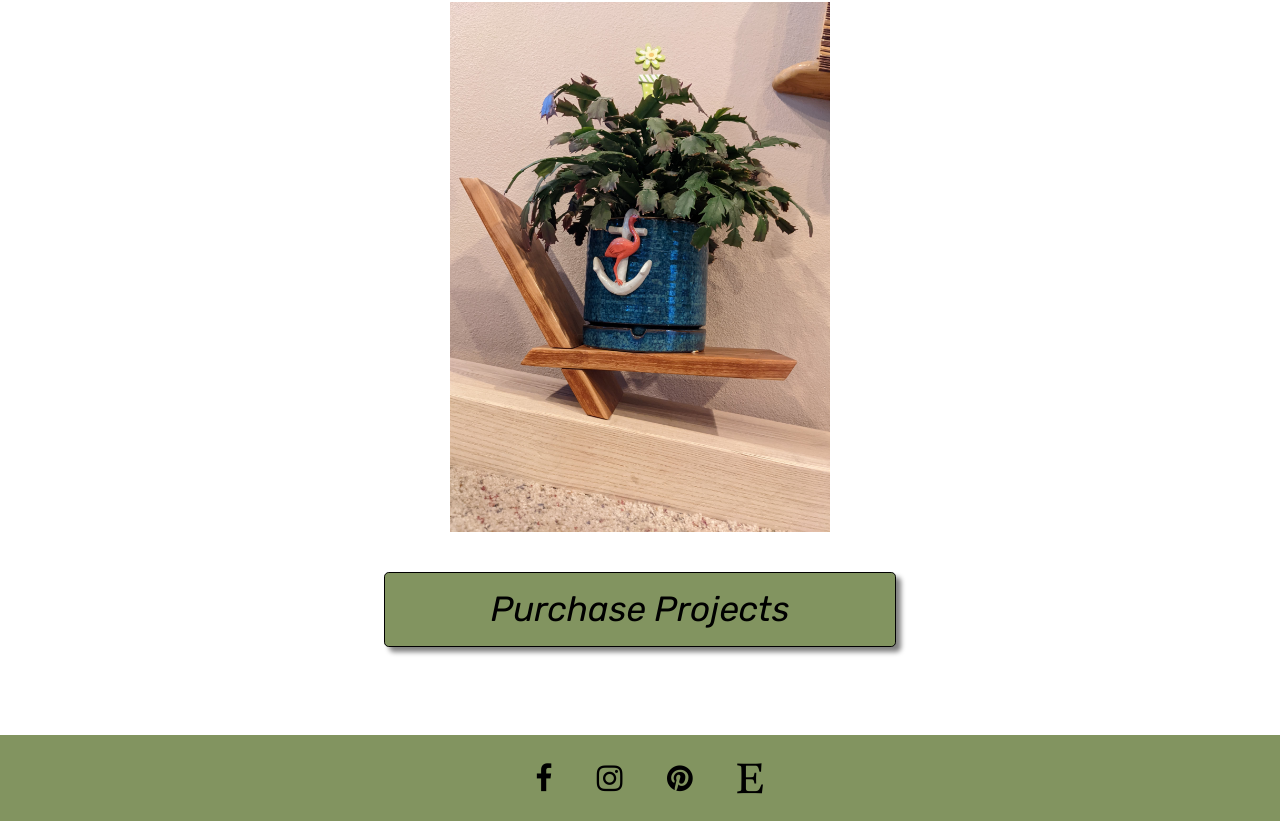
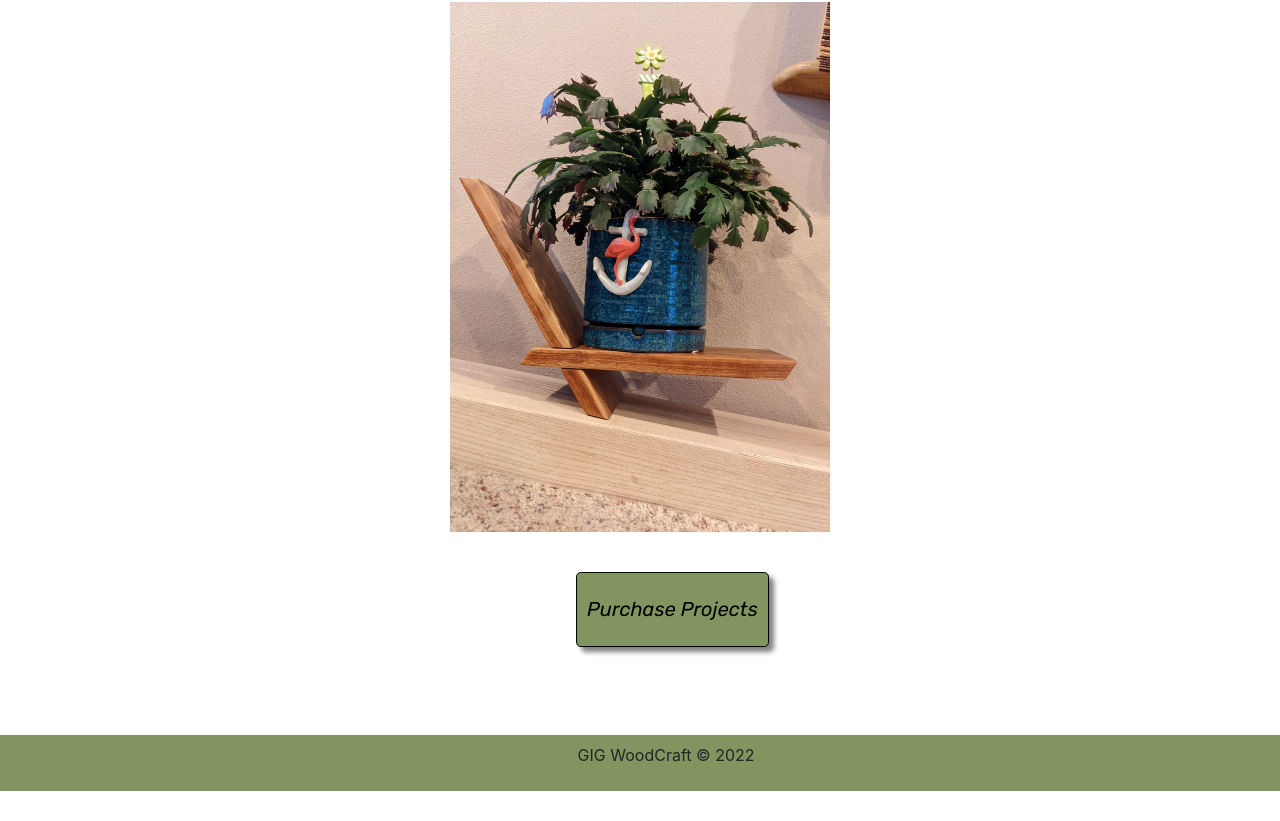
Before and after one commit to Jjjet1991/GIG, a plain HTML site: page portfolio.html in a window 1280 px wide. Shown: the part 2036-2857 px from the top of the page. After the commit the page ends 2827 px from the top, so only its background shows below. Drawn offline with nearby package versions, Linux system fonts and the light colour scheme; a web font is replaced by a local one.

Commit message:
chaning footer

```diff
--- a/portfolio.html
+++ b/portfolio.html
@@ -85,15 +85,12 @@
 
   </script>
 </body>
-<!--Footer-->
-<footer>
-  <nav class="navbar navbar-expand-lg bg-light;background-color:#829460;height:70px">
-      <div class="container-fluid;" style="margin-left:40%; width:auto;">
-          <a href="#" class="fa fa-facebook footerIcon"></a>
-          <a href="#" class="fa fa-instagram footerIcon"></a>
-          <a href="#" class="fa fa-pinterest footerIcon"></a>
-          <a href="https://www.etsy.com/shop/GIGWoodcraft?ref=shop_sugg" target="blank" class="fa fa-etsy"></a>
-      </div>
-    </nav>
-</footer>
+      <!--Footer--><footer>
+        <nav class="navbar navbar-expand-lg bg-light;background-color:#829460;height:70px;">
+          <div class="container-fluid;" style="margin-left:45%;">
+            <p>GIG WoodCraft &copy 2022</p>
+              <p></p>
+          </div>
+        </nav>
+    </footer>
 </html>
--- a/styles.css
+++ b/styles.css
@@ -1,8 +1,8 @@
 html, body { height:100%; }
 
-@media only screen and (max-width: 768px) {
-  #catalogueCarousel {
-    width: 100% !important;
+@media (max-width:768px){
+  .myCarousels {
+      width: 50%;
   }
 }
 
@@ -242,15 +242,14 @@ html, body { height:100%; }
 }
 
 .purchaseButton {
-  width: 40%;
-  margin-left:30%;
+  width: auto;
+  margin-left:45%;
   height: 75px;
   margin-bottom: 5%; margin-top:1.5%;
   background-color: #829460;
   color: black;
-  font-family:'Rubik', sans-serif;
-  font-size: 35px;
-  padding: 5px;
+  font-family: 'Rubik', sans-serif;
+  padding: 10px;
   border-color:black;
   box-shadow: 5px 5px 5px gray;
 }
```
Also changed, not shown: about.html (+9 -11 lines), contact.html (+9 -2 lines), index.html (+5 -7 lines).
